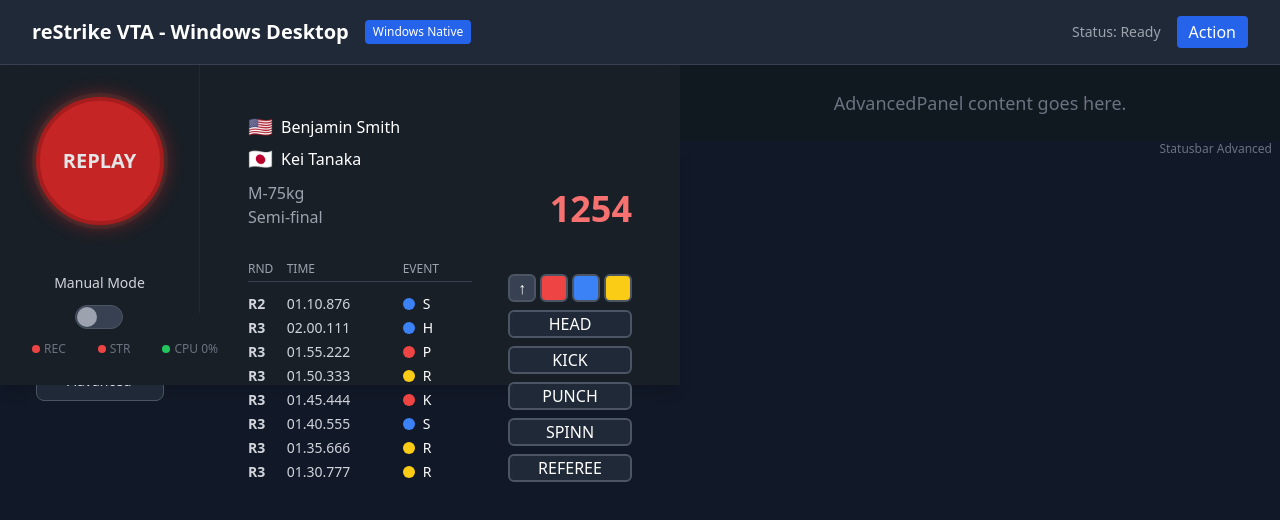
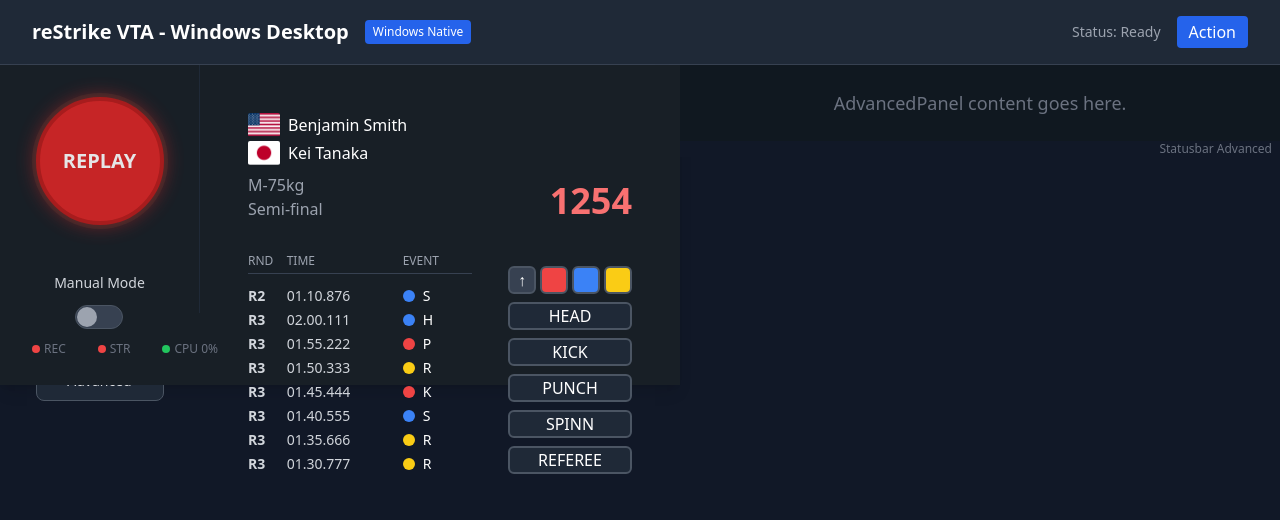
Before and after one commit to reStrike-d-o-o/reStrike_VTA_Cursor, a React (Create React App) app in the folder ui/: page / in a window 1280 px wide. Shown: the top 520 px of the page. Built offline with nearby package versions, Linux system fonts and the light colour scheme.

Commit message:
refactor: update PlayerInfoSection to use IOC codes and FlagImage component
- Replaced flag emojis with IOC codes for players to standardize data representation.
- Integrated FlagImage component for rendering country flags based on IOC codes, enhancing visual consistency.

```diff
--- a/ui/src/components/PlayerInfoSection.tsx
+++ b/ui/src/components/PlayerInfoSection.tsx
@@ -1,15 +1,16 @@
 import React from 'react';
+import { FlagImage } from '../utils/flagUtils';
 
 const players = [
-  { flag: '🇺🇸', name: 'Benjamin Smith' },
-  { flag: '🇯🇵', name: 'Kei Tanaka' },
+  { ioc: 'USA', name: 'Benjamin Smith' },
+  { ioc: 'JPN', name: 'Kei Tanaka' },
 ];
 
 const PlayerInfoSection: React.FC = () => (
   <div className="mb-2 w-full">
     {players.map((athlete, idx) => (
       <div key={idx} className="flex items-center space-x-2 mb-1">
-        <span className="text-xl">{athlete.flag}</span>
+        <FlagImage countryCode={athlete.ioc} className="w-8 h-6 object-cover rounded-sm shadow-sm" />
         <span className="text-base text-white font-medium">{athlete.name}</span>
       </div>
     ))}
```
